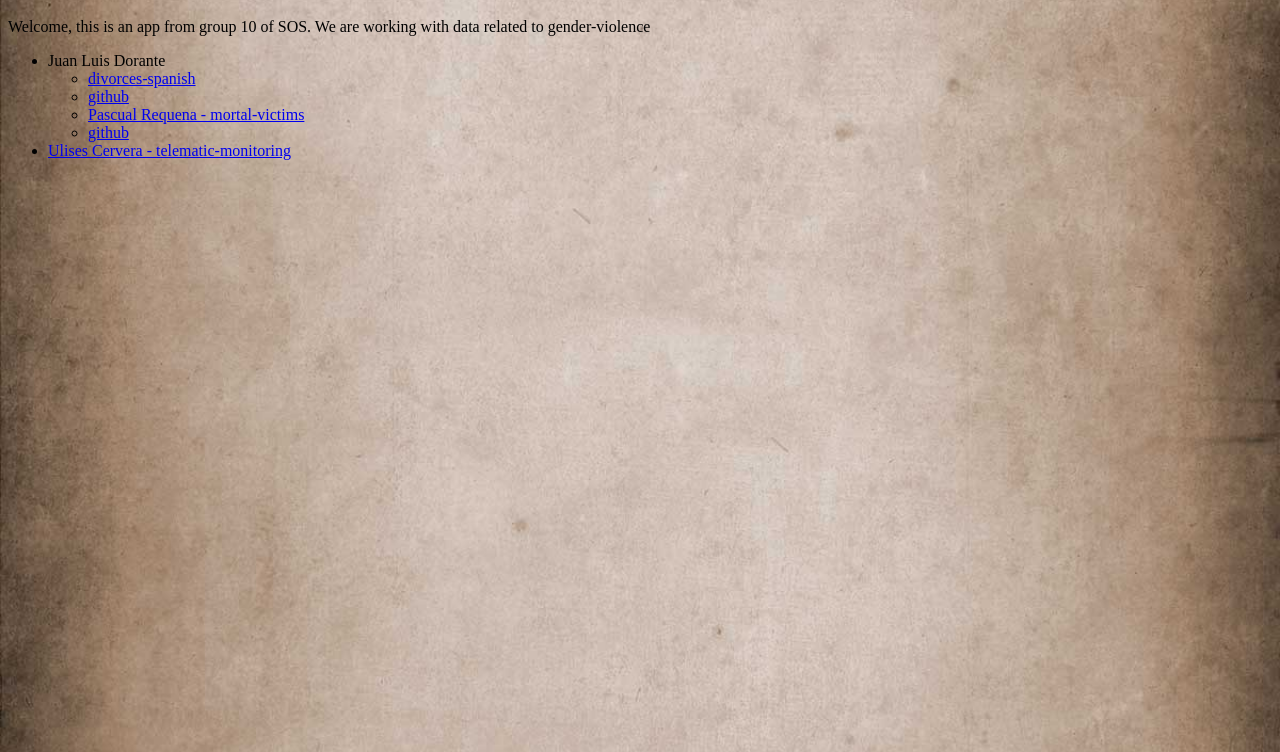
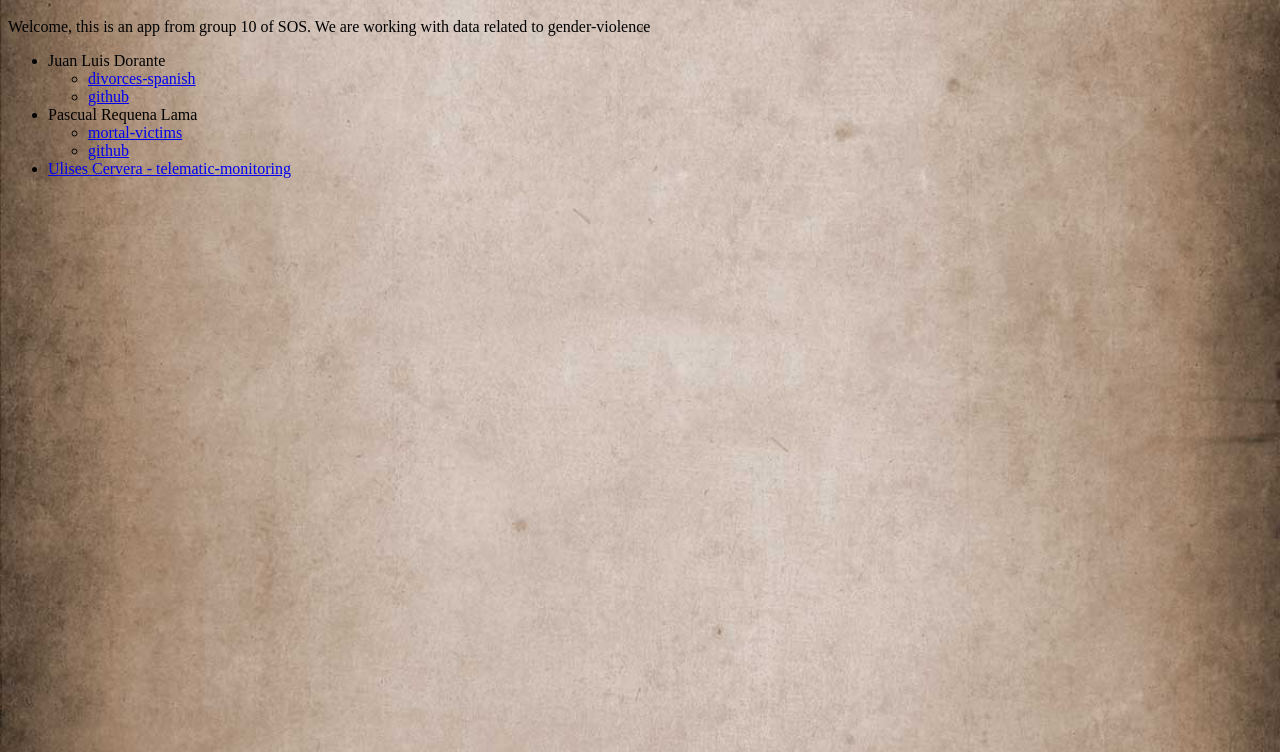
Before and after one commit to SOS-2016-10/sos-2016-10, a website: page html/about/index.html in a window 1280 px wide. Shown: the part 48-800 px from the top of the page. Drawn offline with Linux system fonts and the light colour scheme; files that its build step writes are made by us from their sources; files whose address does not match are found by name.

Commit message:
Another fixing

```diff
--- a/html/about/index.html
+++ b/html/about/index.html
@@ -12,8 +12,9 @@
       <li><a href="/about/divorces-spanish">divorces-spanish</a></li>
       <li><a href="https://github.com/juanxupalaci">github</a></li>
     </ul>
+    <li>Pascual Requena Lama</li>
     <ul>
-    <li><a href="/about/mortal-victims">Pascual Requena - mortal-victims</a></li>
+      <li><a href="/about/mortal-victims">mortal-victims</a></li>
       <li><a href="https://github.com/Requena115">github</a></li>
     </ul>
     <li><a href="/about/telematic-monitorings/">Ulises Cervera - telematic-monitoring</li>
```
